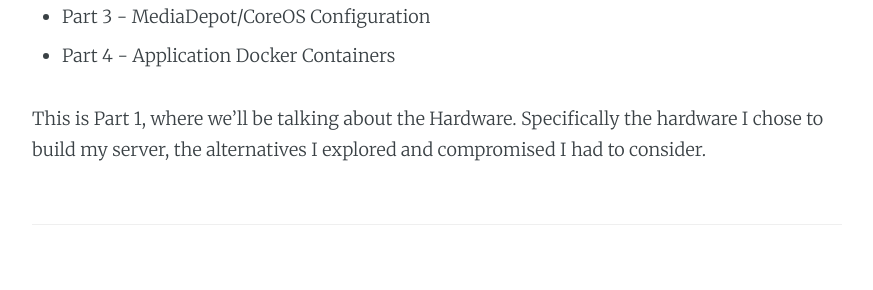
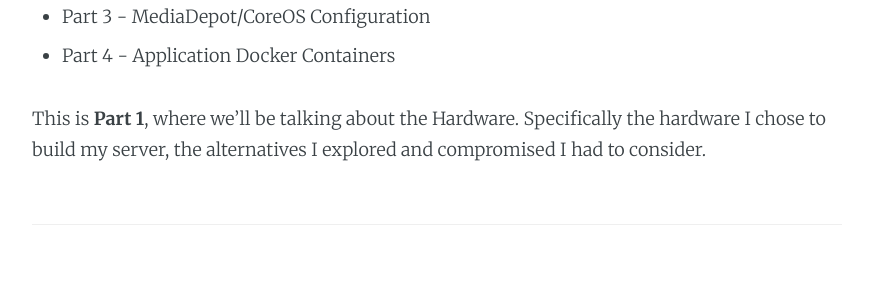
Before and after one commit to AnalogJ/thesparktree-blog, a Jekyll site: the page built from _posts/2019-01-06-utlimate-media-server-build-hardware.md, in a window 1280 px wide and 900 px high, scrolled down 911 px. Shown: the part 153-443 px from the top of the window, without its empty margins (203-1076 px from the left). Built offline with Jekyll 4.4.1, drawn with Linux system fonts in a browser that asks for light colours; nearby versions of some CDN libraries; comment, search, counter and statistics services are not loaded.

```diff
--- a/_posts/2019-01-06-utlimate-media-server-build-hardware.md
+++ b/_posts/2019-01-06-utlimate-media-server-build-hardware.md
@@ -29,7 +29,7 @@ This series will be broken up into multiple parts
 - Part 3 - MediaDepot/CoreOS Configuration
 - Part 4 - Application Docker Containers
 
-This is Part 1, where we'll be talking about the Hardware. Specifically the hardware I chose to build my server, the
+This is **Part 1**, where we'll be talking about the Hardware. Specifically the hardware I chose to build my server, the
 alternatives I explored and compromised I had to consider.
 
 ---
```
